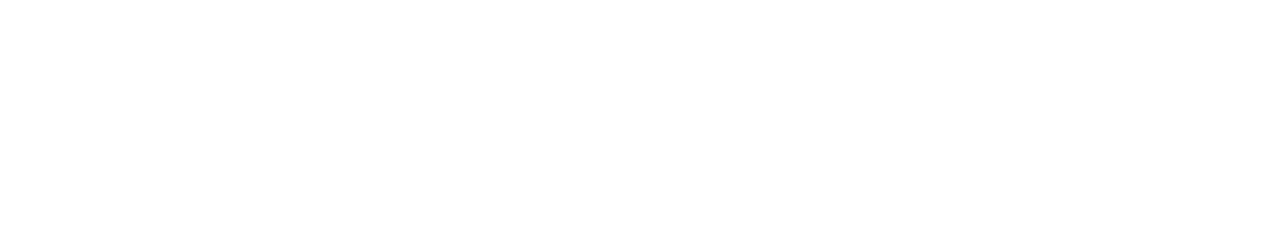
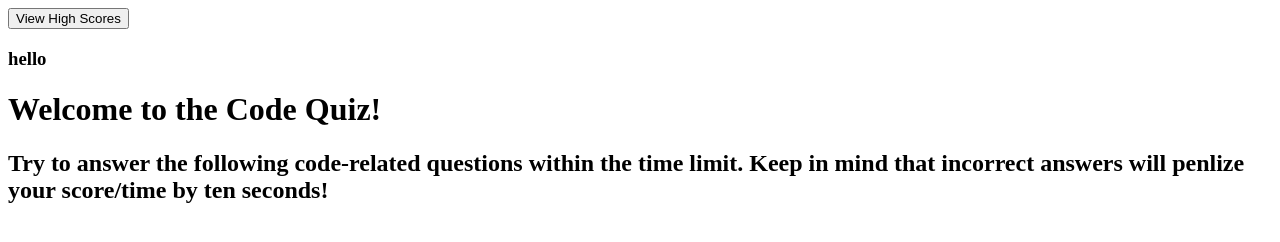
Before and after one commit to Ahmed-Sajjad111/Code-Quiz, a plain HTML site: page index.html in a window 1280 px wide. Drawn offline with Linux system fonts and the light colour scheme.

Commit message:
initial push

```diff
--- a/index.html
+++ b/index.html
@@ -8,7 +8,22 @@
     <link rel ="stylesheet" href="./assets/css/style.css">
 </head>
 <body>
+    <header>
+        <div>
+            <button class="high-score">View High Scores</button>
+            <h3>hello</h3>
+        </div>
+    </header>
 
+    <main class="page-content">
+        <h1 class="page-title">
+            Welcome to the Code Quiz!
+        </h1>
+        <h2 class="page-title">
+            Try to answer the following code-related questions within the time limit.
+            Keep in mind that incorrect answers will penlize your score/time by ten seconds!
+        </h2>
+    </main>
     <script src="./assets/script/script.js"></script>
 </body>
 </html>
```
